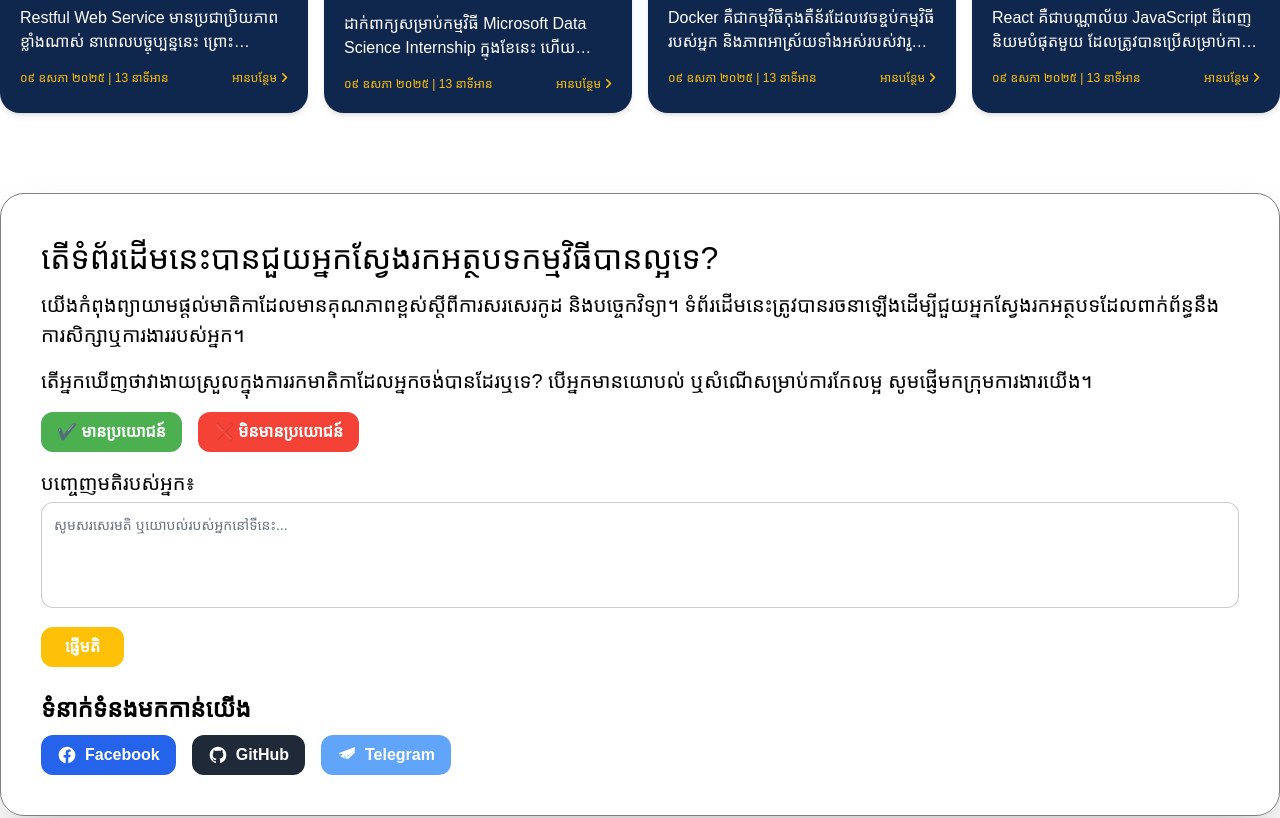
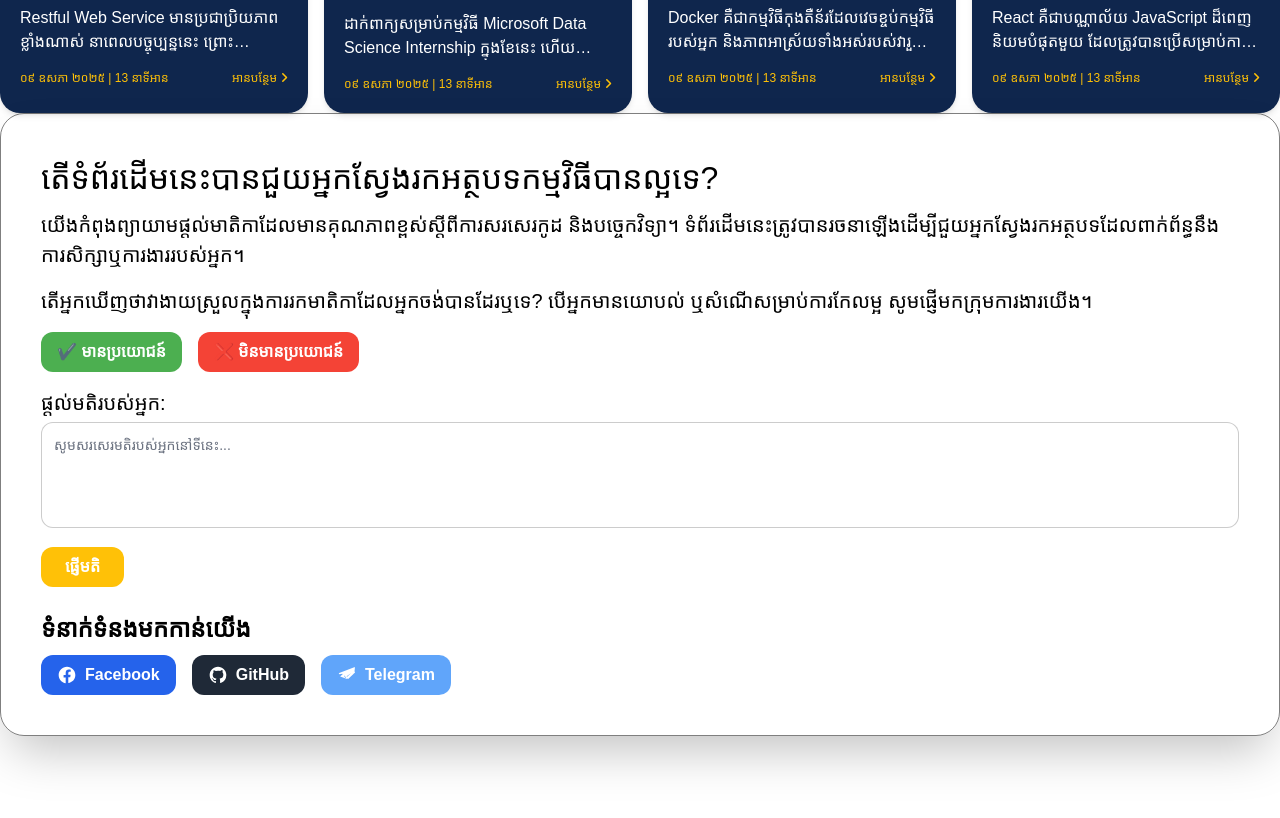
Before and after one commit to Sobothty/codecam, a website: page src/page/blog.html in a window 1280 px wide. Shown: the part 4148-4966 px from the top of the page. Drawn offline with nearby package versions, Linux system fonts and the light colour scheme; a web font is replaced by a local one.

Commit message:
Final push: content update and UI fixes on blog page

```diff
--- a/src/page/blog.html
+++ b/src/page/blog.html
@@ -105,7 +105,7 @@
             </p>
             <a
               href="./index.html"
-              class="text-[#FFC107] self-start md:self-start text-des-1 bg-white mb-6 lg:mb-14 py-2.5 px-5 rounded-[10px] border-t border-l border-r border-b-[3px] border-[rgba(0,0,0,0.2)] hover:text-white hover:bg-[#FFC107] transition-all duration-500 ease-out"
+              class="text-[#FFC107] self-start  text-des-1 bg-white mb-6 lg:mb-14 py-2.5 px-5 rounded-[10px] border-t border-l border-r border-b-[3px] border-[rgba(0,0,0,0.2)] hover:text-white hover:bg-[#FFC107] transition-all duration-500 ease-out"
             >
               ចាប់ផ្តើមសិក្សា
             </a>
@@ -605,7 +605,7 @@
           </div>
         </div>
           <div
-  class="p-10 mt-20 border border-black/50 shadow-2xl rounded-3xl space-y-4"
+          class="p-10 border border-black/50 shadow-2xl rounded-3xl space-y-4"
           data-aos="fade-up-right"
           data-aos-duration="1000"
         >
@@ -632,13 +632,13 @@
           </div>
           <div>
             <label for="feedback" class="block text-des-2 mt-4 mb-1 font-medium"
-      >បញ្ចេញមតិរបស់អ្នក៖</label
+              >ផ្តល់មតិរបស់អ្នក:</label
             >
             <textarea
               id="feedback"
               class="w-full border border-black/20 rounded-xl p-3 text-sm resize-none focus:outline-none focus:ring-2 focus:ring-[#FFC107] focus:border-transparent transition-all"
               rows="4"
-      placeholder="សូមសរសេរមតិ ឬយោបល់របស់អ្នកនៅទីនេះ..."
+              placeholder="សូមសរសេរមតិរបស់អ្នកនៅទីនេះ..."
             ></textarea>
             <button
               class="mt-3 bg-[#FFC107] hover:bg-[#e0ac06] text-white font-semibold py-2 px-6 rounded-xl transition-all duration-300"
@@ -646,23 +646,21 @@
               ផ្ញើមតិ
             </button>
           </div>
-
-  <!-- Contact section -->
             <div class="mt-6">
     <h4 class="font-semibold text-heading-4 mb-2">ទំនាក់ទំនងមកកាន់យើង</h4>
-    <div class="flex gap-4">
-      <a
+    <div class="flex flex-col   md:flex-row gap-4 ">
+      <div class="self-start"> <a
         href="https://www.facebook.com/people/ISTAD-Stories/61564664169838/?sk=reels_tab"
         target="_blank"
         rel="noopener noreferrer"
-        class="bg-blue-600 hover:bg-blue-700 text-white font-semibold py-2 px-4 rounded-xl transition-all duration-300 flex items-center gap-2"
+        class="bg-blue-600  slef-start hover:bg-blue-700 text-white font-semibold py-2 px-4 rounded-xl transition-all duration-300 flex items-center gap-2"
       >
         <svg xmlns="http://www.w3.org/2000/svg" class="h-5 w-5" fill="currentColor" viewBox="0 0 24 24">
           <path d="M22 12.07c0-5.52-4.48-10-10-10S2 6.55 2 12.07c0 4.98 3.66 9.1 8.44 9.9v-7h-2.54v-2.9h2.54V9.4c0-2.5 1.49-3.9 3.77-3.9 1.09 0 2.23.2 2.23.2v2.47h-1.26c-1.25 0-1.64.78-1.64 1.58v1.9h2.79l-.45 2.9h-2.34v7C18.34 21.17 22 17.05 22 12.07z" />
         </svg>
         Facebook
-      </a>
-      <a
+      </a></div>
+     <div class="self-start">   <a
         href="https://github.com/Sobothty/codecam"
         target="_blank"
         rel="noopener noreferrer"
@@ -672,8 +670,8 @@
           <path d="M12 2C6.48 2 2 6.48 2 12c0 4.42 2.87 8.17 6.84 9.5.5.09.68-.22.68-.48v-1.68c-2.78.61-3.37-1.34-3.37-1.34-.45-1.15-1.11-1.45-1.11-1.45-.91-.62.07-.61.07-.61 1.01.07 1.54 1.04 1.54 1.04.9 1.54 2.36 1.1 2.94.84.09-.65.35-1.1.63-1.35-2.22-.25-4.56-1.11-4.56-4.93 0-1.09.39-1.98 1.03-2.68-.1-.25-.45-1.27.1-2.65 0 0 .84-.27 2.75 1.02A9.54 9.54 0 0112 6.8c.85.004 1.7.12 2.5.35 1.9-1.3 2.75-1.02 2.75-1.02.55 1.38.2 2.4.1 2.65.64.7 1.03 1.59 1.03 2.68 0 3.82-2.34 4.68-4.57 4.93.36.31.68.92.68 1.85v2.74c0 .27.18.58.69.48A10.02 10.02 0 0022 12c0-5.52-4.48-10-10-10z" />
         </svg>
         GitHub
-      </a>
-      <a
+      </a></div>
+   <div class="self-start"> <a
         href="https://t.me/yourtelegram"
         target="_blank"
         rel="noopener noreferrer"
@@ -683,10 +681,12 @@
           <path d="M21.53 2.83c-.22-.23-.57-.3-.87-.18l-18 7c-.34.13-.52.5-.44.86s.44.62.82.62l3.38-.52 6.07 5.44c.24.22.58.34.92.34a1.26 1.26 0 00.74-.26c.27-.22 7.18-6.78 7.18-6.78.25-.24.33-.6.2-.92-.07-.23-.26-.45-.52-.59zM9.87 15.64l-.02-.02-2.52-5.23-3.54 3.54 8.42 2.72-.39-1.79a.61.61 0 00-.03-.22.92.92 0 00-.16-.26zm8.43-7.33l-6.09 5.76-1.57-1.41L9.53 15 18.3 8.67z" />
         </svg>
         Telegram
-      </a>
+      </a></div>
+
     </div>
   </div>
         </div>
+
 
 
       </div>
```
Also changed, not shown: src/page/about-us.html (+1 -1 lines), src/page/blogCategory.html (+1 -1 lines), src/page/blogdetail.html (+1 -1 lines). Lines whose indentation alone changed are shown as unchanged.
